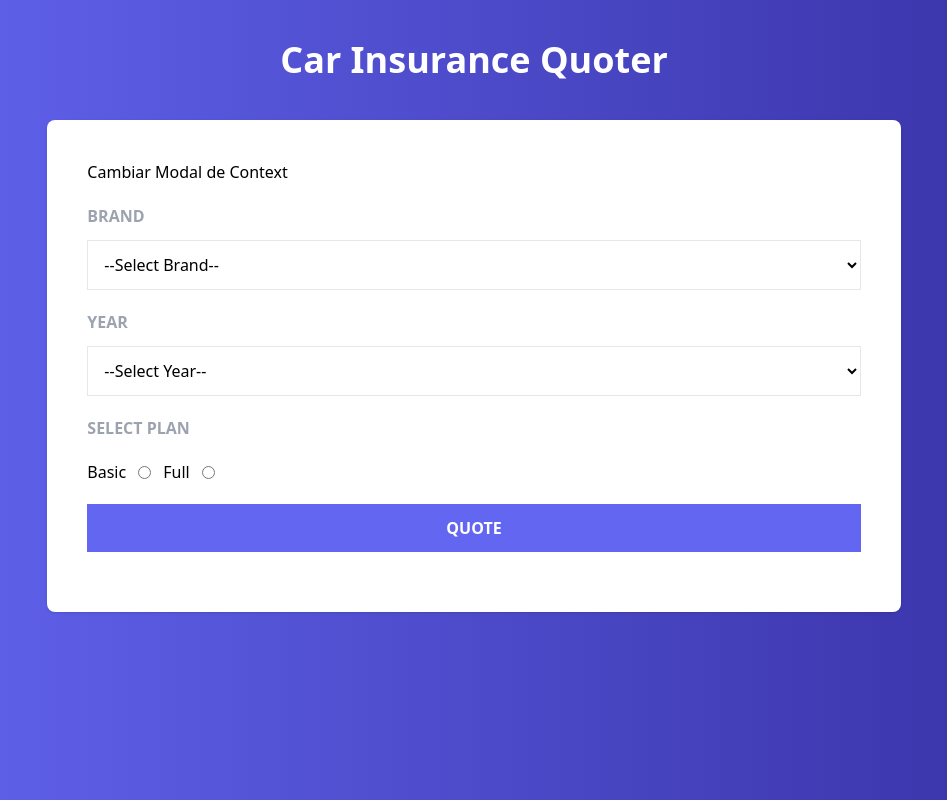
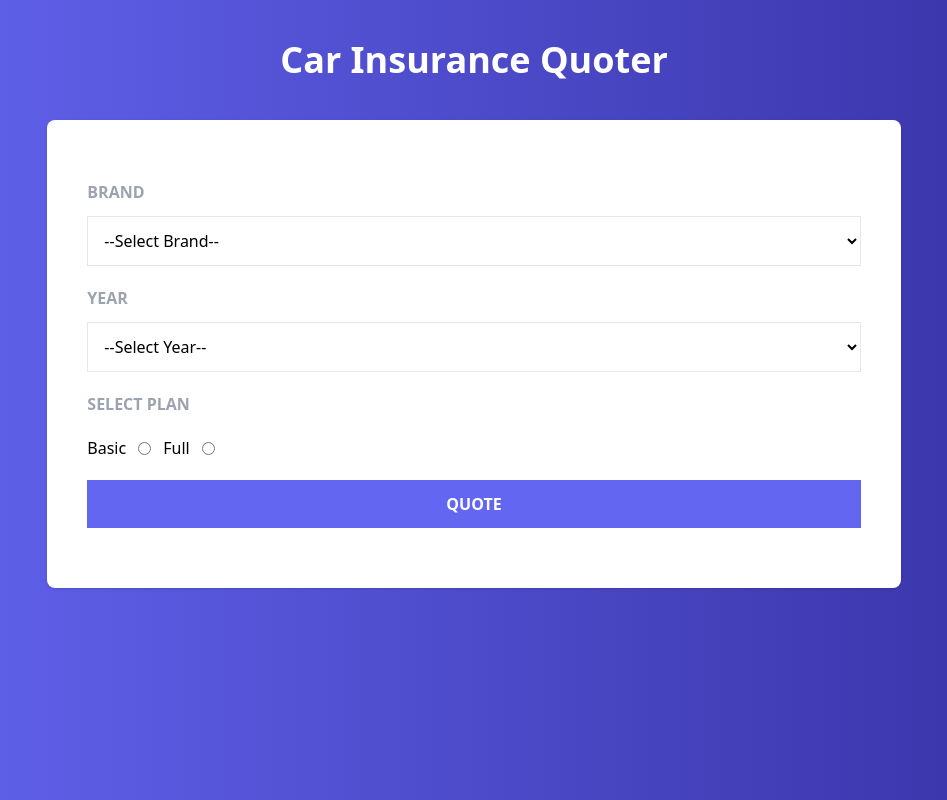
Before and after one commit to ClondonoM/react-tailwind-contex-insurance-quoter, a React (Vite) app: page / in a window 1280 px wide. Shown: the whole page, without its empty margins (166-1113 px from the left). Built offline with nearby package versions, Linux system fonts and the light colour scheme.

Commit message:
adding validation form

```diff
--- /dev/null
+++ b/src/components/Error.jsx
@@ -0,0 +1,11 @@
+import useQuoter from '../hooks/useQuoter';
+const Error = () => {
+  const { error } = useQuoter();
+  return (
+    <div className='border text-center text-lg font-bold border-red-400 bg-red-100 py-3 text-red-700'>
+      <p>{error}</p>
+    </div>
+  );
+};
+
+export default Error;
--- a/src/components/Form.jsx
+++ b/src/components/Form.jsx
@@ -1,12 +1,23 @@
 import { Fragment } from 'react';
 import { BRANDS, YEARS, PLANS } from '../constants';
 import useQuoter from '../hooks/useQuoter';
+import Error from './Error';
 const Form = () => {
-  const { data, handleChangeData } = useQuoter();
+  const { data, handleChangeData, error, setError } = useQuoter();
+  const handleSubmit = (e) => {
+    e.preventDefault();
+
+    if (Object.values(data).includes('')) {
+      setError('All fields are required');
+    } else {
+      setError('');
+    }
+  };
   return (
     <>
-      <button onClick={() => setModal(!modal)}>Cambiar Modal de Context</button>
-      <form action=''>
+      {error && <Error />}
+
+      <form onSubmit={handleSubmit}>
         <div className='my-5'>
           <label
             htmlFor='brand'
--- a/src/context/QuoterProvider.jsx
+++ b/src/context/QuoterProvider.jsx
@@ -8,6 +8,7 @@ const QuoterProvider = ({ children }) => {
     year: '',
     plan: '',
   });
+  const [error, setError] = useState('');
   const handleChangeData = (e) => {
     setData({
       ...data,
@@ -15,7 +16,7 @@ const QuoterProvider = ({ children }) => {
     });
   };
   return (
-    <QuoterContext.Provider value={{ handleChangeData, data }}>
+    <QuoterContext.Provider value={{ data, handleChangeData, error, setError }}>
       {children}
     </QuoterContext.Provider>
   );
```
